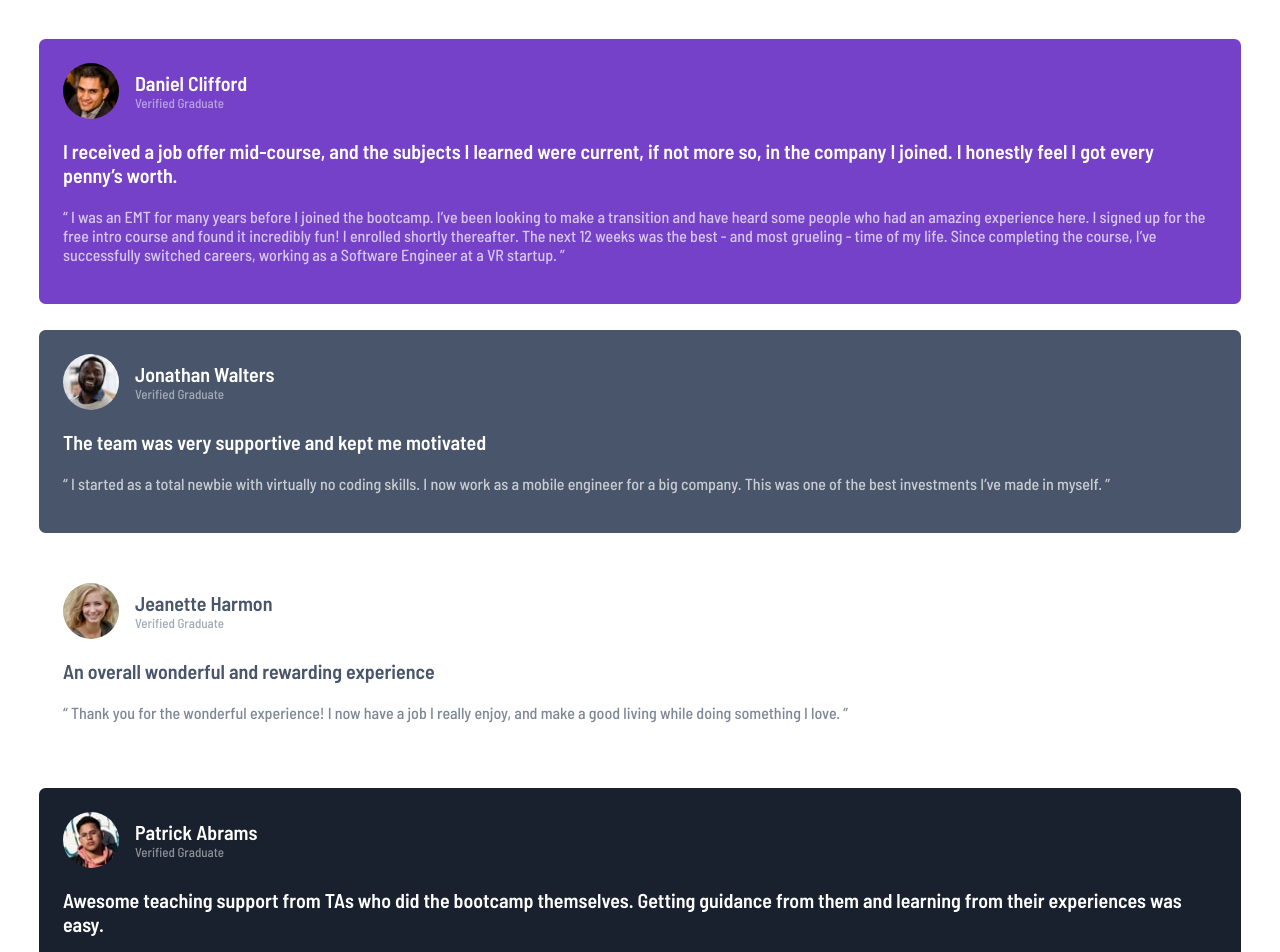
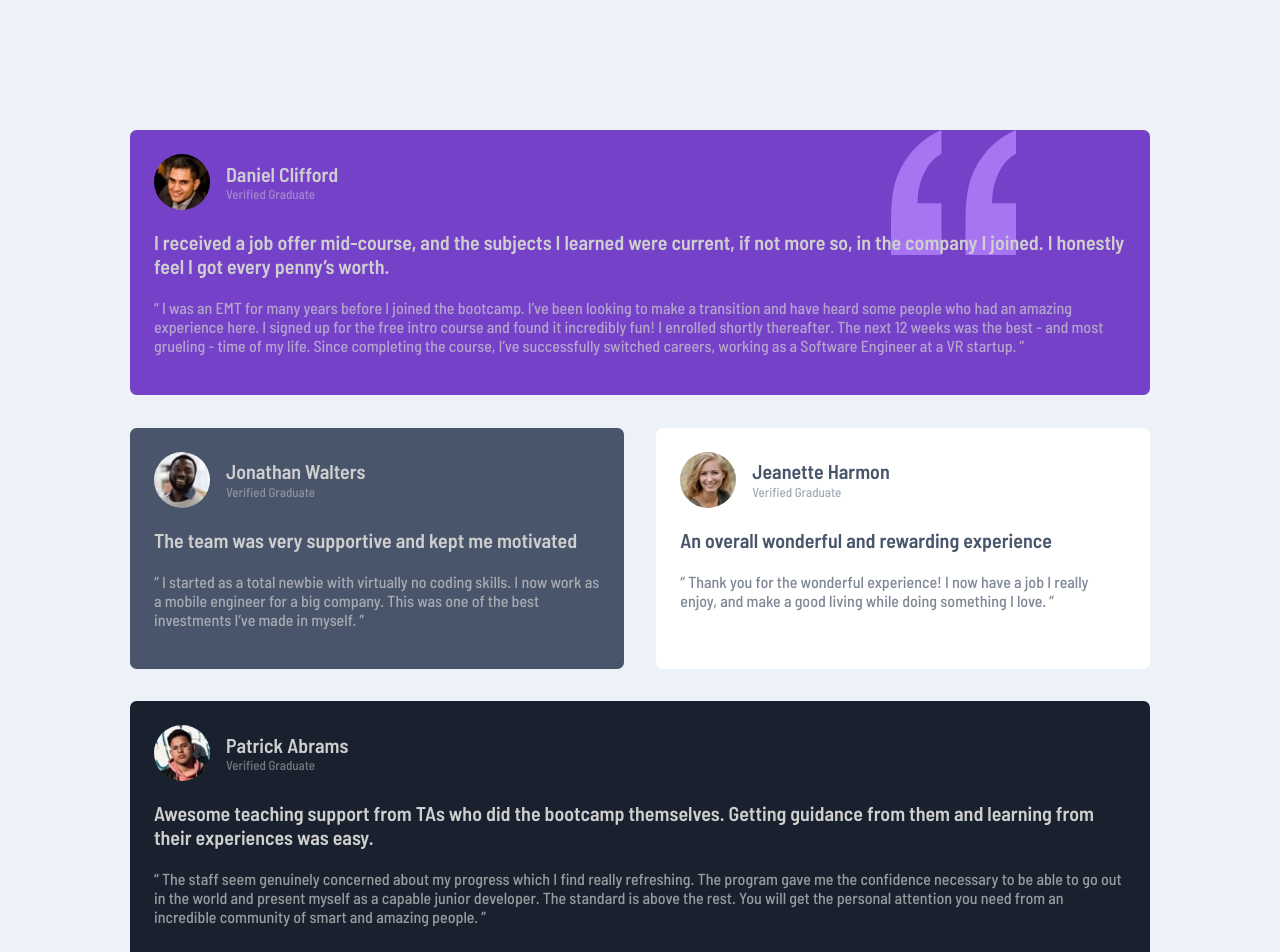
Before and after one commit to surla/testimonials-grid-section, a plain HTML site: page index.html in a window 1280 px wide. Shown: the top 952 px of the page. Drawn offline with Linux system fonts and the light colour scheme.

Commit message:
add grid template areas

```diff
--- a/index.html
+++ b/index.html
@@ -21,7 +21,9 @@
   </head>
   <body>
     <main class="testimonial-grid">
-      <article class="testimonial bg-color-violet text-white">
+      <article
+        class="testimonial bg-color-violet quote-image text-neutral-gray"
+      >
         <div class="flex">
           <div><img src="images/image-daniel.jpg" alt="Daniel Clifford" /></div>
           <div>
@@ -44,7 +46,7 @@
           a Software Engineer at a VR startup. ”
         </p>
       </article>
-      <article class="testimonial bg-color-gray-blue text-white">
+      <article class="testimonial bg-color-gray-blue text-neutral-gray">
         <div class="flex">
           <div>
             <img src="images/image-jonathan.jpg" alt="Jonathan Walters" />
@@ -61,7 +63,7 @@
           investments I’ve made in myself. ”
         </p>
       </article>
-      <article class="testimonial text-gray-blue">
+      <article class="testimonial bg-color-white text-gray-blue">
         <div class="flex">
           <div>
             <img src="images/image-jeanette.jpg" alt="Jeanette Harmon" />
@@ -77,7 +79,7 @@
           enjoy, and make a good living while doing something I love. ”
         </p>
       </article>
-      <article class="testimonial bg-color-black-blue text-white">
+      <article class="testimonial bg-color-black-blue text-neutral-gray">
         <div class="flex">
           <div><img src="images/image-patrick.jpg" alt="Patrick Abrams" /></div>
           <div>
@@ -99,7 +101,7 @@
           people. ”
         </p>
       </article>
-      <article class="testimonial text-gray-blue">
+      <article class="testimonial bg-color-white text-gray-blue">
         <div class="flex">
           <div><img src="images/image-kira.jpg" alt="Kira Whittle" /></div>
           <div>
--- a/style.css
+++ b/style.css
@@ -2,7 +2,7 @@
   --violet: 263 55% 52%;
   --gray-blue: 217 19% 35%;
   --black-blue: 219 29% 14%;
-  --White: 0 0% 100%;
+  --white: 0 0% 100%;
 
   --neutral-gray: 0, 0%, 81%;
   --neutral-gray-blue: 210, 46%, 95%;
@@ -20,6 +20,7 @@
 body {
   margin: 0;
   padding: 0;
+  background-color: hsl(var(--neutral-gray-blue));
   font-family: var(--ff-primary);
   min-height: 100vh;
   font-size: 13px;
@@ -37,41 +38,89 @@ img {
 }
 
 .bg-color-violet {
-  background: hsl(var(--violet));
+  background-color: hsl(var(--violet));
 }
 
 .bg-color-gray-blue {
-  background: hsl(var(--gray-blue));
+  background-color: hsl(var(--gray-blue));
 }
 
 .bg-color-black-blue {
-  background: hsl(var(--black-blue));
+  background-color: hsl(var(--black-blue));
 }
 
-.text-white {
-  color: hsl(var(--White));
+.bg-color-white {
+  background-color: hsl(var(--white));
+}
+
+.text-neutral-gray {
+  color: hsl(var(--neutral-gray));
 }
 
 .text-gray-blue {
   color: hsl(var(--gray-blue));
 }
 
-.text-black-blue {
-  color: hsl(var(--black-blue));
+.quote-image {
+  background-image: url(./images/bg-pattern-quotation.svg);
+  background-repeat: no-repeat;
+  background-position: top right 15%;
+  background-size: 125px 125px;
 }
 
 /* components */
 
 .testimonial-grid {
   display: grid;
-  margin: 3em;
-  gap: 2em;
+  margin: 10em;
+  grid-template-columns: minmax(350px, 1fr);
+  grid-template-areas:
+    "one"
+    "two"
+    "three"
+    "four"
+    "five";
+  gap: 2.5em;
   grid-auto-columns: 1fr 1fr;
 }
 
 .testimonial {
   padding: 1.5rem;
   border-radius: 0.5em;
+}
+
+.testimonial:nth-child(1) {
+  grid-area: one;
+}
+.testimonial:nth-child(2) {
+  grid-area: two;
+}
+.testimonial:nth-child(3) {
+  grid-area: three;
+}
+.testimonial:nth-child(4) {
+  grid-area: four;
+}
+.testimonial:nth-child(5) {
+  grid-area: five;
+}
+
+@media screen and (min-width: 1000px) {
+  .testimonial-grid {
+    grid-template-areas:
+      "one one"
+      "two three"
+      "four four"
+      "five five";
+  }
+}
+
+@media screen and (min-width: 1400px) {
+  .testimonial-grid {
+    grid-template-areas:
+      "one one two five"
+      "three four four five";
+  }
 }
 
 .testimonial img {
```
